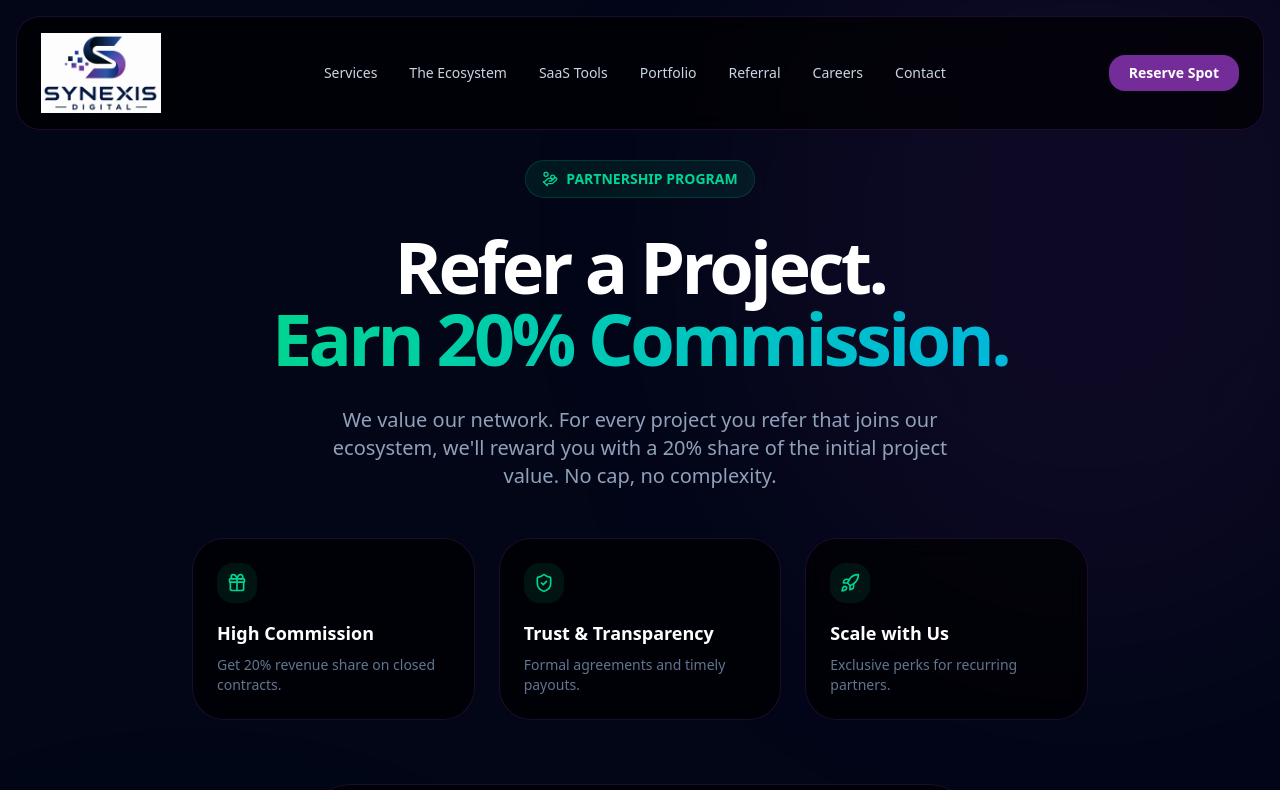
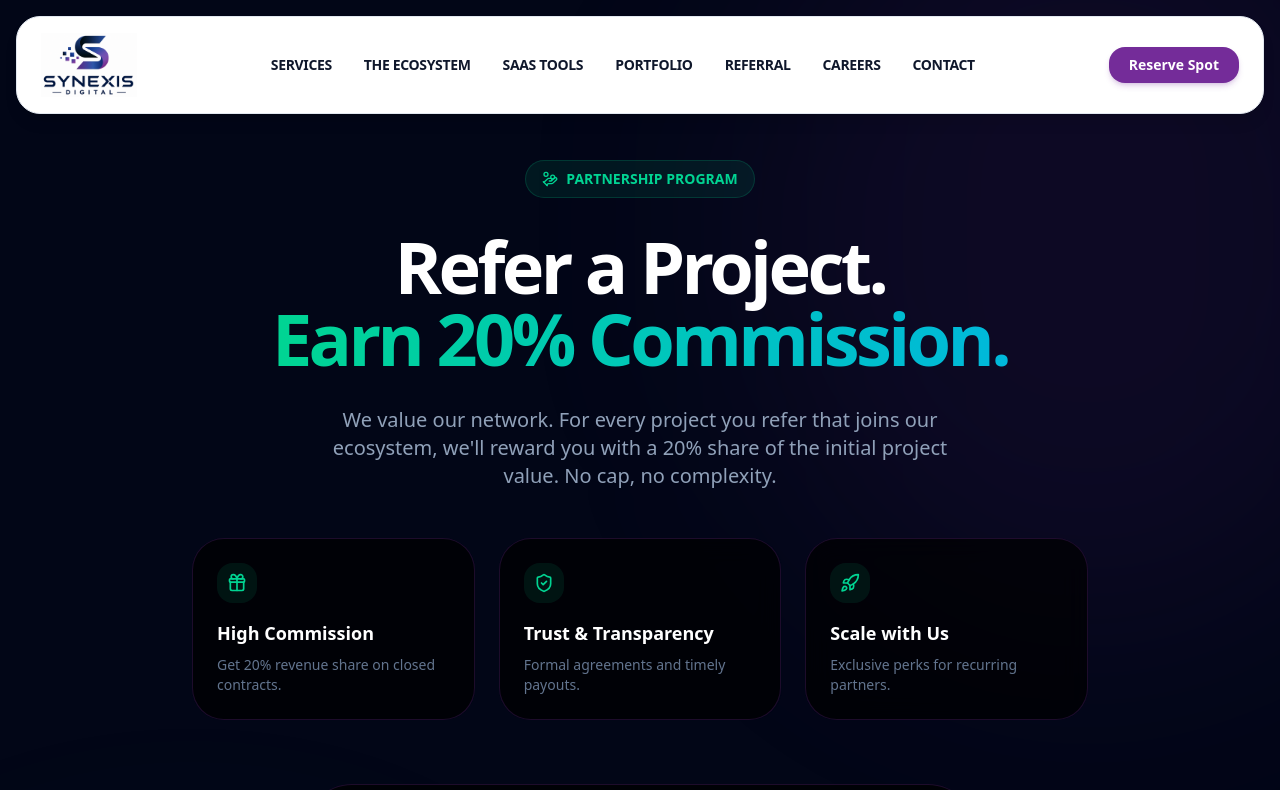
Before and after one commit to Razal-Loop/synexistechnologies, a Next.js app: page /refer in a window 1280 px wide. Shown: the top 790 px of the page. Built offline with nearby package versions, Linux system fonts and the light colour scheme.

Commit message:
style: use solid white for navbar to match logo

```diff
--- a/src/components/Navbar.tsx
+++ b/src/components/Navbar.tsx
@@ -25,7 +25,7 @@ export default function Navbar() {
                 initial={{ y: -100, opacity: 0 }}
                 animate={{ y: 0, opacity: 1 }}
                 transition={{ duration: 0.8, ease: "easeOut" }}
-                className="fixed top-0 left-0 right-0 z-50 flex items-center justify-between px-6 py-4 glass mx-4 mt-4 rounded-2xl"
+                className="fixed top-0 left-0 right-0 z-50 flex items-center justify-between px-6 py-4 bg-white shadow-lg mx-4 mt-4 rounded-2xl border border-slate-200"
             >
                 <Link href="/" className="flex items-center gap-3">
                     <Image
@@ -33,7 +33,7 @@ export default function Navbar() {
                         alt="SYNEXIS DIGITAL Logo"
                         width={300}
                         height={100}
-                        className="h-14 md:h-20 w-auto object-contain"
+                        className="h-12 md:h-16 w-auto object-contain"
                         priority
                     />
                 </Link>
@@ -43,7 +43,7 @@ export default function Navbar() {
                         <Link
                             key={link.name}
                             href={link.href}
-                            className="text-sm font-medium text-slate-300 hover:text-brand-primary transition-colors"
+                            className="text-sm font-bold text-slate-900 hover:text-brand-primary transition-colors uppercase tracking-tight"
                         >
                             {link.name}
                         </Link>
@@ -53,14 +53,14 @@ export default function Navbar() {
                 <div className="flex items-center gap-4">
                     <Link
                         href="#lead-form"
-                        className="hidden md:block px-5 py-2 bg-brand-primary hover:bg-white text-white hover:text-brand-primary rounded-xl text-sm font-semibold transition-all hover:scale-105 active:scale-95"
+                        className="hidden md:block px-5 py-2 bg-brand-primary hover:bg-slate-900 text-white rounded-xl text-sm font-bold transition-all hover:scale-105 active:scale-95 shadow-md shadow-brand-primary/20"
                     >
                         Reserve Spot
                     </Link>
 
                     <button
                         onClick={() => setIsOpen(!isOpen)}
-                        className="md:hidden p-2 text-slate-300 hover:text-white transition-colors"
+                        className="md:hidden p-2 text-brand-primary transition-colors"
                     >
                         {isOpen ? <X className="w-6 h-6" /> : <Menu className="w-6 h-6" />}
                     </button>
```
